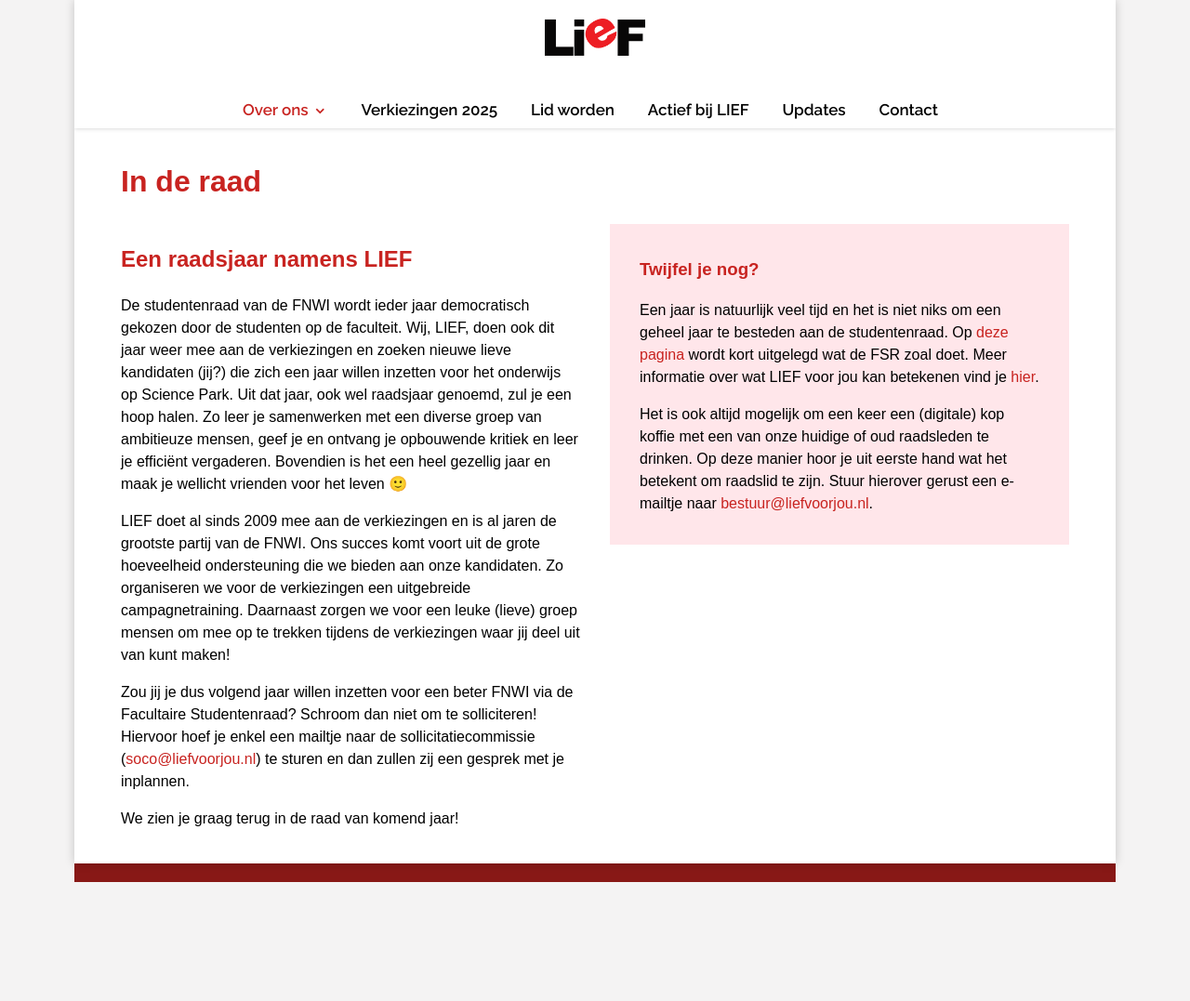
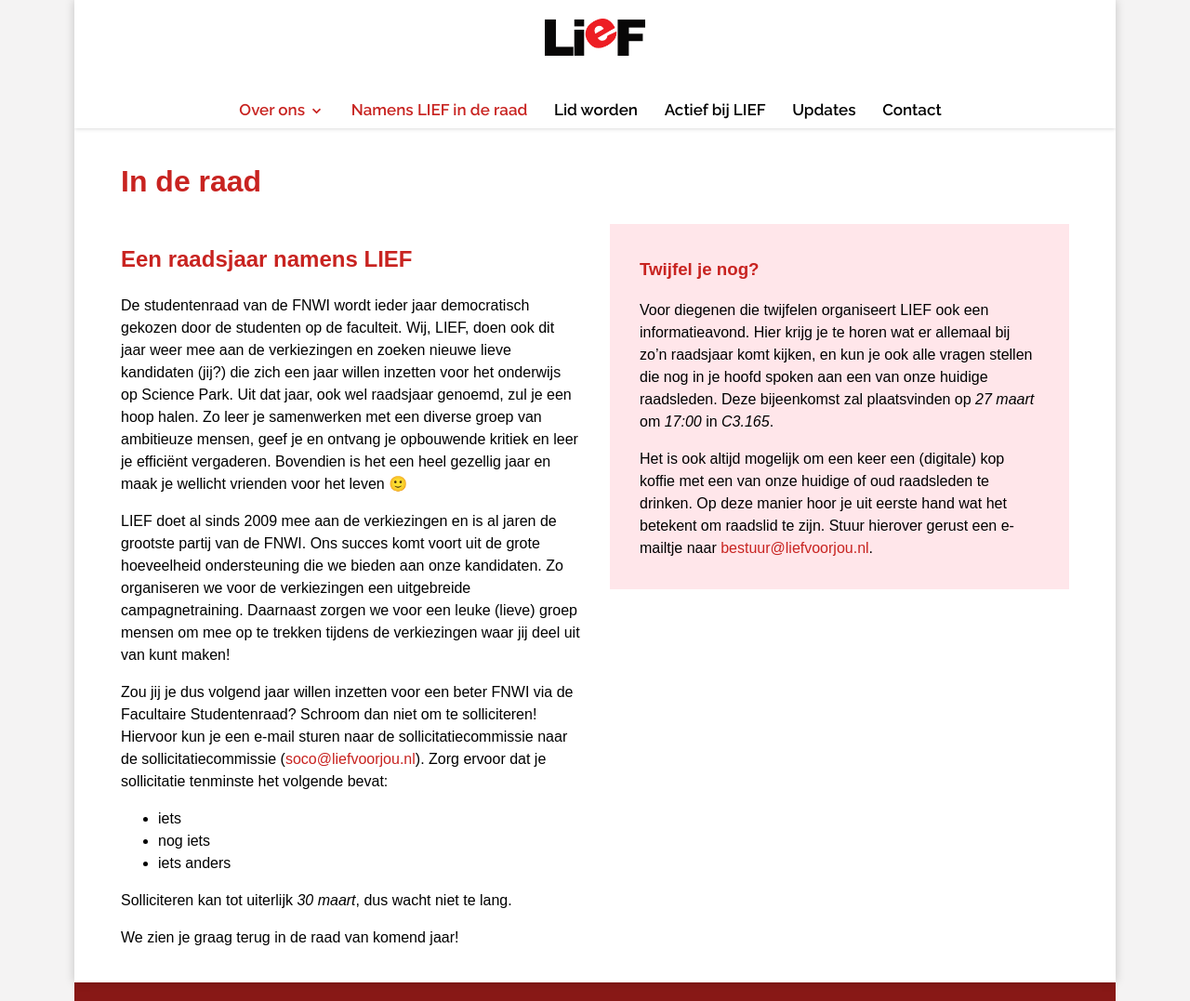
Before and after one commit to liefnwi/liefnwi.github.io, a Jekyll site: the page built from over-ons/in-de-raad.md, in a window 1280 px wide and 1077 px high. Shown: the whole window at 93% size. Built offline with Jekyll 4.4.1, drawn with Linux system fonts in a browser that asks for light colours; nearby versions of some CDN libraries.

Commit message:
eerste info over verkiezingen 2026

```diff
--- a/_data/navigation.yml
+++ b/_data/navigation.yml
@@ -23,8 +23,10 @@
       link: /assets/doc/210205_Huishoudelijk_Reglement.pdf
     # - name: Partners
     #   link: partners
-- name: Verkiezingen 2025
-  link: /stem
+# - name: Verkiezingen 2025
+#   link: /stem
+- name: Namens LIEF in de raad
+  link: /over-ons/in-de-raad
 - name: Lid worden
   link: /lid-worden
 - name: Actief bij LIEF
--- a/over-ons/in-de-raad.md
+++ b/over-ons/in-de-raad.md
@@ -10,14 +10,25 @@
 
 LIEF doet al sinds 2009 mee aan de verkiezingen en is al jaren de grootste partij van de FNWI. Ons succes komt voort uit de grote hoeveelheid ondersteuning die we bieden aan onze kandidaten. Zo organiseren we voor de verkiezingen een uitgebreide campagnetraining. Daarnaast zorgen we voor een leuke (lieve) groep mensen om mee op te trekken tijdens de verkiezingen waar jij deel uit van kunt maken!
 
-Zou jij je dus volgend jaar willen inzetten voor een beter FNWI via de Facultaire Studentenraad? Schroom dan niet om te solliciteren! Hiervoor hoef je enkel een mailtje naar de sollicitatiecommissie ([soco@liefvoorjou.nl](mailto:soco@liefvoorjou.nl)) te sturen en dan zullen zij een gesprek met je inplannen.
+Zou jij je dus volgend jaar willen inzetten voor een beter FNWI via de Facultaire Studentenraad? Schroom dan niet om te solliciteren! Hiervoor kun je een e-mail sturen naar de sollicitatiecommissie naar de sollicitatiecommissie ([soco@liefvoorjou.nl](mailto:soco@liefvoorjou.nl)). Zorg ervoor dat je sollicitatie tenminste het volgende bevat:
+ - iets
+ - nog iets
+ - iets anders
+
+Solliciteren kan tot uiterlijk *30 maart*, dus wacht niet te lang.
+
+<!-- Hiervoor hoef je enkel een mailtje naar de sollicitatiecommissie ([soco@liefvoorjou.nl](mailto:soco@liefvoorjou.nl)) te sturen en dan zullen zij een gesprek met je inplannen. -->
 
 We zien je graag terug in de raad van komend jaar!
 </div>
 <div class="note" markdown="block">
 ### Twijfel je nog?
 
-Een jaar is natuurlijk veel tijd en het is niet niks om een geheel jaar te besteden aan de studentenraad. Op [deze pagina](https://studentenraad.nl/fnwi/wat-is-de-raad/) wordt kort uitgelegd wat de FSR zoal doet. Meer informatie over wat LIEF voor jou kan betekenen vind je [hier](/actief-bij-lief).
+<!-- Een jaar is natuurlijk veel tijd en het is niet niks om een geheel jaar te besteden aan de studentenraad. Op [deze pagina](https://studentenraad.nl/fnwi/wat-is-de-raad/) wordt kort uitgelegd wat de FSR zoal doet. Meer informatie over wat LIEF voor jou kan betekenen vind je [hier](/actief-bij-lief).
+
+-->
+
+Voor diegenen die twijfelen organiseert LIEF ook een informatieavond. Hier krijg je te horen wat er allemaal bij zo'n raadsjaar komt kijken, en kun je ook alle vragen stellen die nog in je hoofd spoken aan een van onze huidige raadsleden. Deze bijeenkomst zal plaatsvinden op *27 maart* om *17:00* in *C3.165*.
 
 Het is ook altijd mogelijk om een keer een (digitale) kop koffie met een van onze huidige of oud raadsleden te drinken. Op deze manier hoor je uit eerste hand wat het betekent om raadslid te zijn. Stuur hierover gerust een e-mailtje naar [bestuur@liefvoorjou.nl](mailto:bestuur@liefvoorjou.nl).
 </div>
```
Also changed, not shown: _posts/2026-03-11-Kom-volgend-jaar-voor-LIEF-in-de-raad.md (added, +3 -0 lines).
